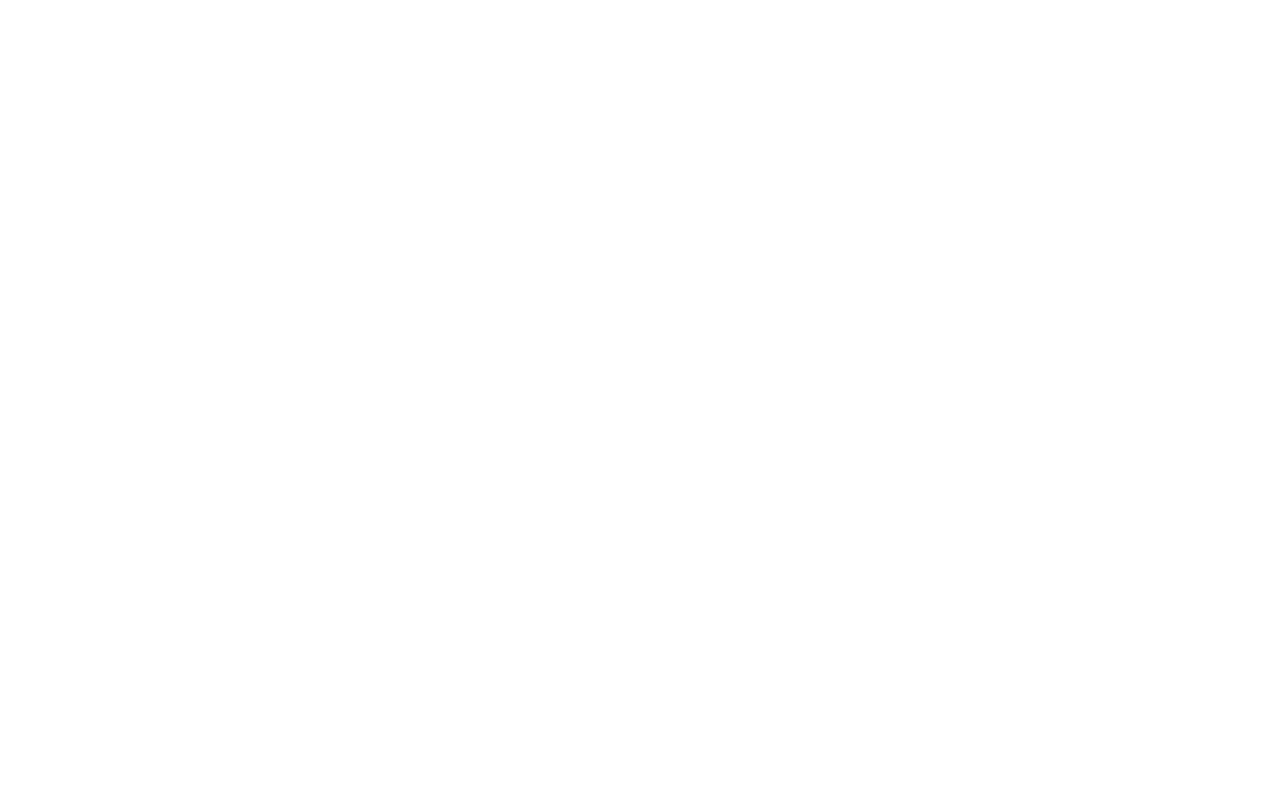
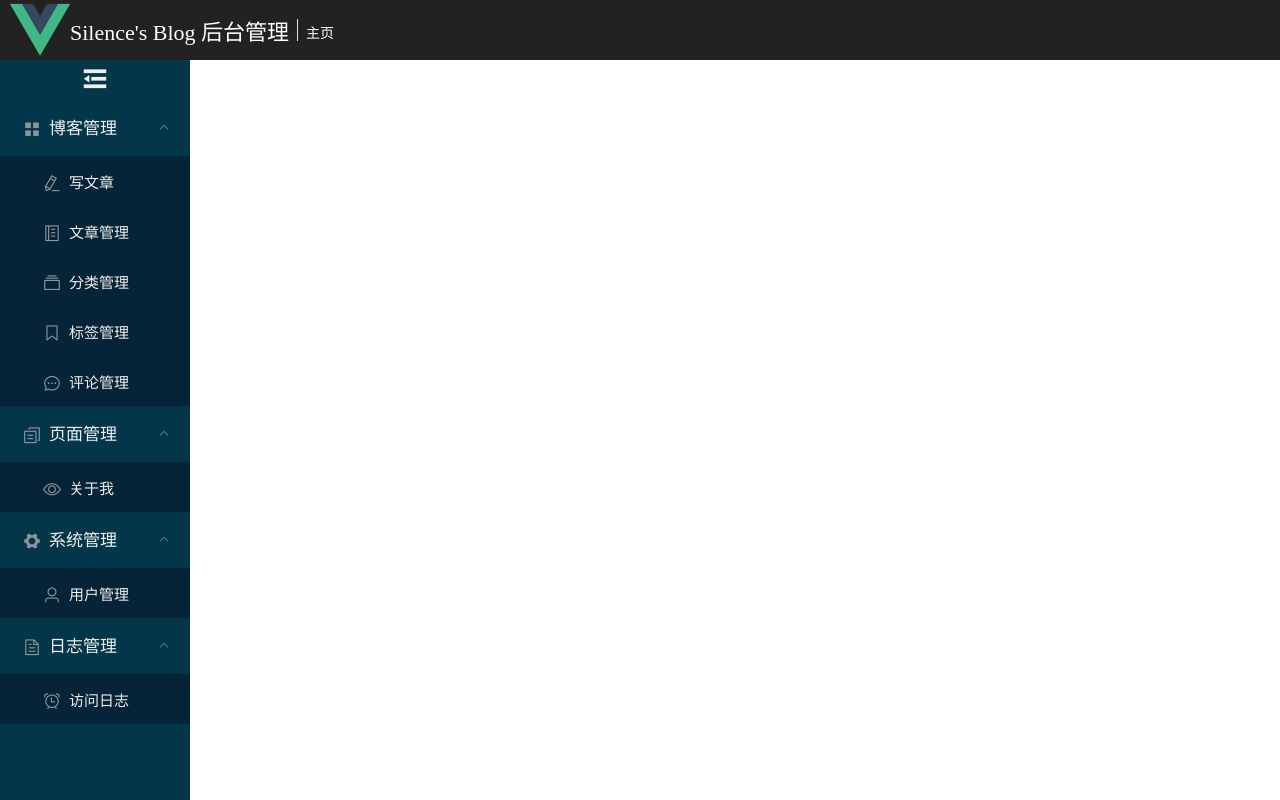
Before and after one commit to Silence-1874/Silence-Blog, a Vue app in the folder front/: page /admin in a window 1280 px wide. Built offline with nearby package versions, Linux system fonts and the light colour scheme.

Commit message:
Admin sidebar

```diff
--- a/front/src/App.vue
+++ b/front/src/App.vue
@@ -9,3 +9,13 @@
     name: 'App'
   }
 </script>
+
+<style>
+  html, body, #app {
+    /*全局配置布局*/
+    padding: 0;
+    margin: 0;
+    background-color: #EFEFEF;
+    height: 100%;
+  }
+</style>
--- /dev/null
+++ b/front/src/admin/About.vue
@@ -0,0 +1,15 @@
+<template>
+    <div>
+        关于我开发中
+    </div>
+</template>
+
+<script>
+    export default {
+        name: "About"
+    }
+</script>
+
+<style scoped>
+
+</style>
--- a/front/src/admin/Admin.vue
+++ b/front/src/admin/Admin.vue
@@ -1,15 +1,245 @@
 <template>
-    <div>
-        <router-view></router-view>
-    </div>
+    <el-container class="admin-container">
+        <!--头部-->
+        <el-header>
+            <!--标题-->
+            <div>
+                <img alt="" height="60" src="../assets/logo.png">
+                <span> Silence's Blog 后台管理  </span>
+                <el-divider direction="vertical"></el-divider>
+                <span><el-link href="/" style="color: white">主页</el-link></span>
+            </div>
+        </el-header>
+
+        <!--页面主体-->
+        <el-container>
+            <!--侧边栏-->
+            <el-aside :width="isCollapse? '64px' : '190px'">
+                <div class="toggle-button" @click="isCollapse=!isCollapse"><i
+                        :class="isCollapse?'el-icon-s-unfold':'el-icon-s-fold'"></i></div>
+                <!--菜单-->
+                <el-menu :collapse="isCollapse" :collapse-transition="false" :default-active="$store.state.activePath"
+                         :default-openeds="defaultOpeneds"
+                         :router="true" :unique-opened="false" active-text-color="#409eff"
+                         background-color="#033649" text-color="#efefef">
+                    <!-- 一级菜单 -->
+                    <el-submenu v-for="item in menuList" :key="item.id" :index="item.id + ''">
+                        <!-- 一级菜单的模板区域 -->
+                        <template slot="title">
+                            <i :class="iconsObj[item.id]"></i>
+                            <span style="font-size: 17px">{{ item.title }}</span>
+                        </template>
+                        <!-- 二级菜单 -->
+                        <el-menu-item v-for="subItem in item.children" :key="subItem.id" :index="subItem.path">
+                            <template slot="title">
+                                <i :class="iconsObj[subItem.id]"></i>
+                                <span>{{ subItem.title }}</span>
+                            </template>
+                        </el-menu-item>
+                    </el-submenu>
+                </el-menu>
+            </el-aside>
+            <!--右侧内容主体-->
+            <el-main :class="isCollapse?'m-el-main-width-64':'m-el-main-width-190'">
+                <router-view :key="$route.fullPath"/>
+            </el-main>
+        </el-container>
+    </el-container>
 </template>
 
 <script>
     export default {
-        name: "Admin"
+        name: "Admin",
+        data() {
+            return {
+                menuList: [
+                    {
+                        id: 1,
+                        title: '博客管理',
+                        children: [
+                            {
+                                id: 11,
+                                title: '写文章',
+                                path: '/admin/write'
+                            },
+                            {
+                                id: 12,
+                                title: '文章管理',
+                                path: '/admin/article'
+                            },
+                            {
+                                id: 13,
+                                title: '分类管理',
+                                path: '/admin/category'
+                            },
+                            {
+                                id: 14,
+                                title: '标签管理',
+                                path: '/admin/tag'
+                            },
+                            {
+                                id: 15,
+                                title: '评论管理',
+                                path: '/admin/comments'
+                            }
+                        ]
+                    },
+                    {
+                        id: 2,
+                        title: '页面管理',
+                        children: [
+                            {
+                                id: 21,
+                                title: '关于我',
+                                path: '/admin/about'
+                            }
+                        ]
+                    },
+                    {
+                        id: 3,
+                        title: '系统管理',
+                        children: [
+                            {
+                                id: 31,
+                                title: '用户管理',
+                                path: '/admin/userManager'
+                            },
+                        ]
+                    },
+                    {
+                        id: 4,
+                        title: '日志管理',
+                        children: [
+                            {
+                                id: 41,
+                                title: '访问日志',
+                                path: '/admin/visitLog'
+                            }
+                        ]
+                    },
+                ],
+                iconsObj: {
+                    '1': 'el-icon-menu',
+                    '2': 'el-icon-document-copy',
+                    '3': 'el-icon-s-tools',
+                    '4': 'el-icon-document',
+                    '11': 'el-icon-edit',
+                    '12': 'el-icon-notebook-2',
+                    '13': 'el-icon-files',
+                    '14': 'el-icon-collection-tag',
+                    '15': 'el-icon-chat-dot-round',
+                    '21': 'el-icon-view',
+                    '31': 'el-icon-user',
+                    '41': 'el-icon-alarm-clock',
+                },
+                //是否折叠
+                isCollapse: false,
+                //默认打开的菜单
+                defaultOpeneds: ['1', '2', '3', '4'],
+            }
+        },
+        methods: {},
+        created() {
+        },
     }
 </script>
 
 <style scoped>
+    .el-header {
+        background-color: #222222;
+        display: flex;
+        justify-content: space-between;
+        padding-left: 10px;
+        align-items: center;
+        color: #ffffff;
+        font-size: 22px;
+        user-select: none;
+    }
+    .el-header div {
+        display: flex;
+        align-items: center;
+    }
+    .el-header .title span {
+        margin-left: 15px;
+    }
+    .el-aside {
+        background-color: #033649;
+        position: absolute;
+        top: 60px;
+        bottom: 0;
+        user-select: none;
+    }
+    .el-main {
+        background-color: white;
+        position: absolute;
+        top: 60px;
+        bottom: 0;
+        right: 0;
+        overflow-y: auto;
+        overflow-x: hidden;
 
+    }
+
+    /* 二级菜单 */
+    .el-menu-item {
+        /* !important 表示覆盖父层的样式 */
+        background: #062437 !important;
+        font-size: 15px;
+    }
+
+    .el-aside .el-menu {
+        border-right: none;
+    }
+    .m-el-main-width-190 {
+        width: calc(100% - 190px);
+    }
+    .el-dropdown-menu {
+        margin: 7px 0 0 0 !important;
+        padding: 0 !important;
+        border: 0 !important;
+    }
+    .m-el-main-width-64 {
+        width: calc(100% - 64px);
+    }
+    .admin-container {
+        height: 100%;
+    }
+    .toggle-button {
+        background-color: #033649;
+        font-size: 30px;
+        line-height: 40px;
+        color: #EFEFEF;
+        text-align: center;
+        cursor: pointer;
+    }
+    .el-dropdown-link {
+        outline-style: none !important;
+        outline-color: unset !important;
+        height: 100%;
+        cursor: pointer;
+    }
+    .el-main::-webkit-scrollbar-track-piece {
+        background-color: transparent;
+    }
+    .el-main::-webkit-scrollbar-track {
+        -webkit-box-shadow: inset 0 0 6px transparent;
+        box-shadow: inset 0 0 6px transparent;
+        background-color: transparent;
+    }
+    .el-main::-webkit-scrollbar-thumb {
+        -webkit-box-shadow: inset 0 0 6px #48dbfb;
+        box-shadow: inset 0 0 6px #48dbfb;
+        background-color: #48dbfb;
+    }
+    .el-aside {
+        -ms-overflow-style: none; /* IE10 */
+        scrollbar-width: none; /* Firefox */
+    }
+    .el-aside::-webkit-scrollbar {
+        display: none;
+    }
+    .el-main::-webkit-scrollbar {
+        width: 8px;
+        height: 5px;
+    }
 </style>
--- /dev/null
+++ b/front/src/admin/VisitLog.vue
@@ -0,0 +1,15 @@
+<template>
+    <div>
+        访问日志开发中
+    </div>
+</template>
+
+<script>
+    export default {
+        name: "VisitLog"
+    }
+</script>
+
+<style scoped>
+
+</style>
--- a/front/src/router/index.js
+++ b/front/src/router/index.js
@@ -50,9 +50,19 @@ const routes = [
         meta: { title: '评论管理' }
       },
       {
+        path: 'about',
+        component: () => import('../admin/About'),
+        meta: {title: '关于我'}
+      },
+      {
         path: 'userManager',
-        component: () => import('../admin/UserList'),
+        component: () => import('../admin/UserManager'),
         meta: { title: '用户管理' }
+      },
+      {
+        path: 'visitLog',
+        component: () => import('../admin/VisitLog'),
+        meta: { title: '访问日志' }
       },
     ]
   },
```
Also changed, not shown: front/src/admin/UserManager.vue (renamed from front/src/admin/UserList.vue).
